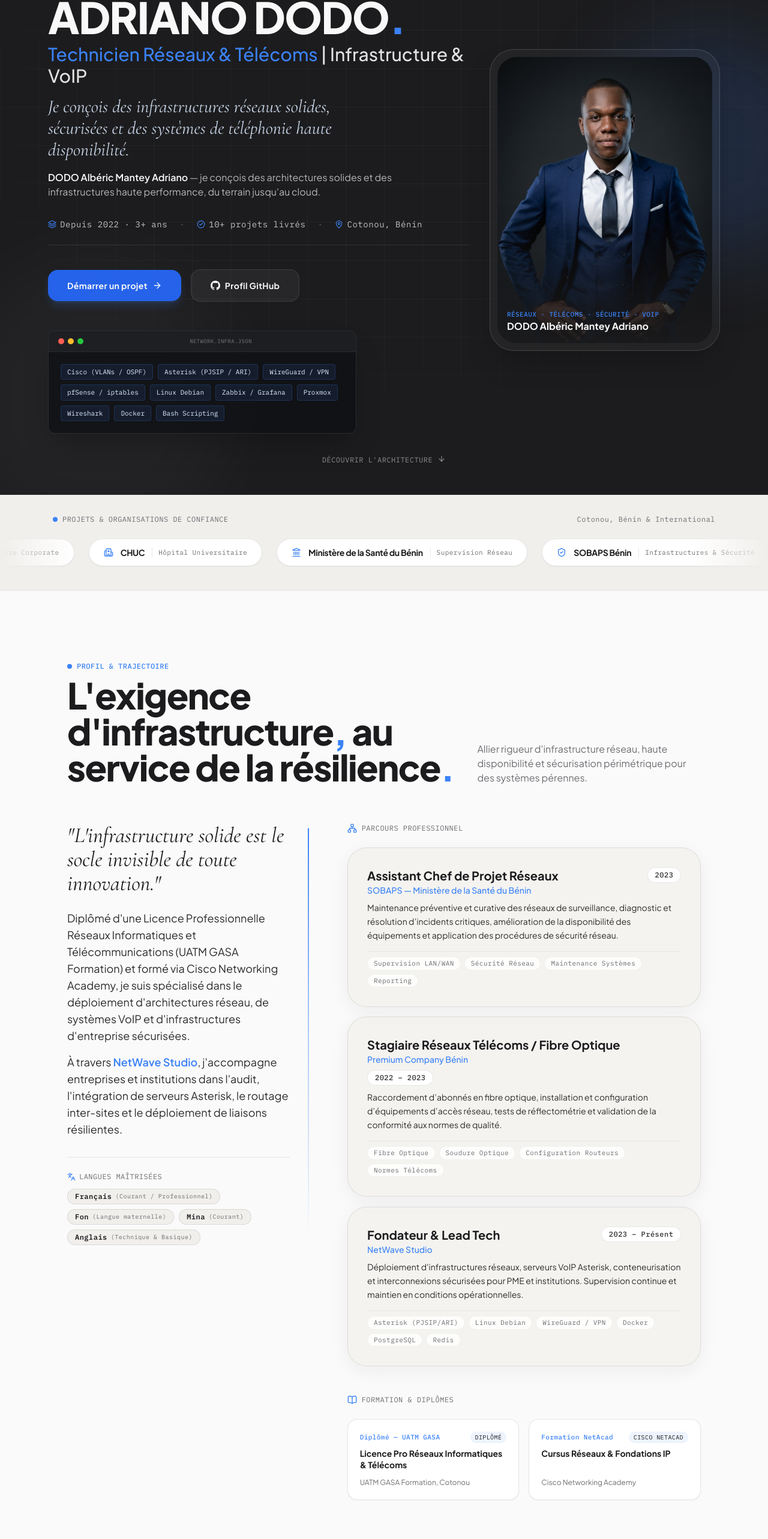
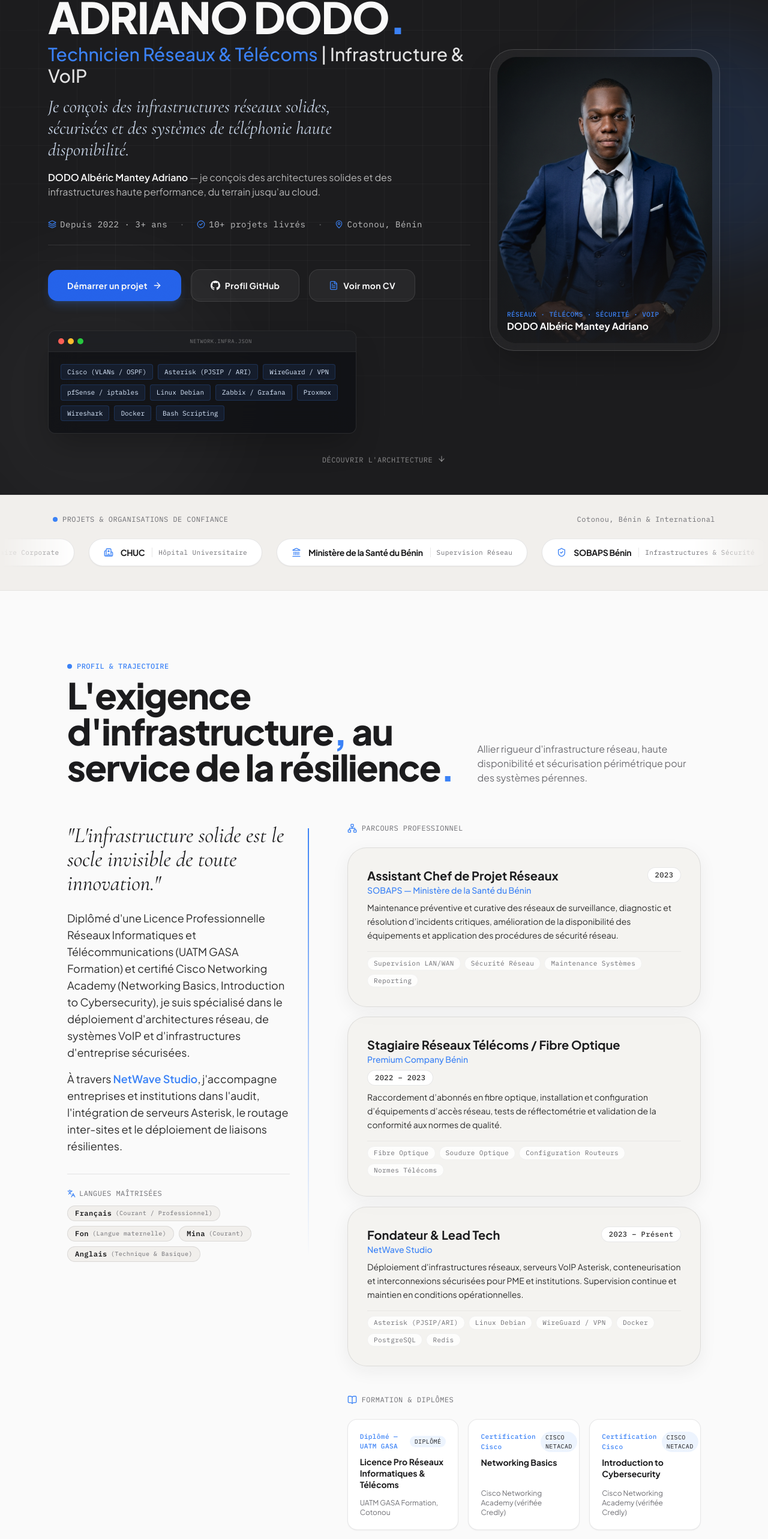
Before and after one commit to netwavestudioweb-creator/DODO-Adriano-Alb-ric-M.-Portfolio-NetwaveStudio, a React (Vite) app: page /reseaux-telecoms in a window 1280 px wide. Shown: the part 206-2772 px from the top of the page at 60% size. Built offline with nearby package versions, Linux system fonts and the light colour scheme.

Commit message:
feat: ajout bouton CV, mise a jour certifications Cisco/freeCodeCamp, harmonisation des couleurs et nettoyage de la section Services

```diff
--- a/src/components/About.jsx
+++ b/src/components/About.jsx
@@ -54,9 +54,15 @@ export default function About({ track }) {
       badge: 'Diplômé',
     },
     {
-      degree: 'Cursus Réseaux & Fondations IP',
-      school: 'Cisco Networking Academy',
-      year: 'Formation NetAcad',
+      degree: 'Networking Basics',
+      school: 'Cisco Networking Academy (vérifiée Credly)',
+      year: 'Certification Cisco',
+      badge: 'Cisco NetAcad',
+    },
+    {
+      degree: 'Introduction to Cybersecurity',
+      school: 'Cisco Networking Academy (vérifiée Credly)',
+      year: 'Certification Cisco',
       badge: 'Cisco NetAcad',
     },
   ];
@@ -126,7 +132,7 @@ export default function About({ track }) {
               {track === 'network' ? (
                 <>
                   <p>
-                    Diplômé d'une Licence Professionnelle Réseaux Informatiques et Télécommunications (UATM GASA Formation) et formé via Cisco Networking Academy, je suis spécialisé dans le déploiement d'architectures réseau, de systèmes VoIP et d'infrastructures d'entreprise sécurisées.
+                    Diplômé d'une Licence Professionnelle Réseaux Informatiques et Télécommunications (UATM GASA Formation) et certifié Cisco Networking Academy (Networking Basics, Introduction to Cybersecurity), je suis spécialisé dans le déploiement d'architectures réseau, de systèmes VoIP et d'infrastructures d'entreprise sécurisées.
                   </p>
                   <p>
                     À travers <strong className="text-coral font-semibold">NetWave Studio</strong>, j'accompagne entreprises et institutions dans l'audit, l'intégration de serveurs Asterisk, le routage inter-sites et le déploiement de liaisons résilientes.
@@ -220,7 +226,7 @@ export default function About({ track }) {
                 {track === 'dev' ? 'Formation & Certifications' : 'Formation & Diplômes'}
               </h4>
 
-              <div className={`grid grid-cols-1 ${education.length > 1 ? 'sm:grid-cols-2' : ''} gap-4`}>
+              <div className={`grid grid-cols-1 ${education.length > 1 ? (education.length >= 3 ? 'sm:grid-cols-2 lg:grid-cols-3' : 'sm:grid-cols-2') : ''} gap-4`}>
                 {education.map((edu, idx) => (
                   <div
                     key={idx}
--- a/src/components/Hero.jsx
+++ b/src/components/Hero.jsx
@@ -1,6 +1,6 @@
 import React, { useEffect, useRef } from 'react';
 import gsap from 'gsap';
-import { ArrowDown, Sparkles, MapPin, Layers, CheckCircle2, ArrowRight } from 'lucide-react';
+import { ArrowDown, Sparkles, MapPin, Layers, CheckCircle2, ArrowRight, FileText } from 'lucide-react';
 
 export default function Hero({ track }) {
   const heroRef = useRef(null);
@@ -148,6 +148,17 @@ export default function Hero({ track }) {
               <svg viewBox="0 0 24 24" className="w-4 h-4" fill="currentColor"><path d="M12 0c-6.626 0-12 5.373-12 12 0 5.302 3.438 9.8 8.207 11.387.599.111.793-.261.793-.577v-2.234c-3.338.726-4.033-1.416-4.033-1.416-.546-1.387-1.333-1.756-1.333-1.756-1.089-.745.083-.729.083-.729 1.205.084 1.839 1.237 1.839 1.237 1.07 1.834 2.807 1.304 3.492.997.107-.775.418-1.305.762-1.604-2.665-.305-5.467-1.334-5.467-5.931 0-1.311.469-2.381 1.236-3.221-.124-.303-.535-1.524.117-3.176 0 0 1.008-.322 3.301 1.23.957-.266 1.983-.399 3.003-.404 1.02.005 2.047.138 3.006.404 2.291-1.552 3.297-1.23 3.297-1.23.653 1.653.242 2.874.118 3.176.77.84 1.235 1.911 1.235 3.221 0 4.609-2.807 5.624-5.479 5.921.43.372.823 1.102.823 2.222v3.293c0 .319.192.694.801.576 4.765-1.589 8.199-6.086 8.199-11.386 0-6.627-5.373-12-12-12z"/></svg>
               {track === 'network' ? 'Profil GitHub' : 'Voir mon code'}
             </a>
+
+            {/* CV Action */}
+            <a
+              href="/CV_DODO_Adriano.pdf"
+              target="_blank"
+              rel="noopener noreferrer"
+              className="inline-flex items-center gap-2 px-8 py-4 rounded-2xl text-snow font-bold text-sm tracking-wide bg-white/5 hover:bg-white/10 border border-white/10 transition-all"
+            >
+              <FileText className="w-4 h-4 text-coral" />
+              Voir mon CV
+            </a>
           </div>
 
           {/* ATS Stack Banner (Terminal Style) */}
--- a/src/components/Navbar.jsx
+++ b/src/components/Navbar.jsx
@@ -47,16 +47,14 @@ export default function Navbar({ track }) {
 
   const networkNavLinks = [
     { label: 'À propos', href: '#about' },
-    { label: 'Services', href: '#services' },
+    { label: 'Projets', href: '#projects' },
     { label: 'Processus', href: '#process' },
-    { label: 'Projets', href: '#projects' },
     { label: 'Compétences', href: '#skills' },
     { label: 'FAQ', href: '#faq' },
   ];
 
   const defaultNavLinks = [
     { label: 'À propos', href: '#about' },
-    { label: 'Services', href: '#services' },
     { label: 'Projets', href: '#projects' },
     { label: 'Processus', href: '#process' },
     { label: 'Compétences', href: '#skills' },
--- a/src/components/TestimonialsFAQ.jsx
+++ b/src/components/TestimonialsFAQ.jsx
@@ -17,7 +17,7 @@ export default function TestimonialsFAQ({ track }) {
   };
 
   return (
-    <section id="faq" className="py-16 md:py-24 lg:py-28 bg-snow relative">
+    <section id="faq" className="py-16 md:py-24 lg:py-28 bg-snow-2 relative">
       <div className="max-w-6xl mx-auto px-5 sm:px-8 md:px-12">
 
         <div className="grid grid-cols-1 lg:grid-cols-12 gap-16 items-start">
--- a/src/data/faq.json
+++ b/src/data/faq.json
@@ -1,7 +1,7 @@
 [
   {
     "question": "Quelles sont vos modalités d'intervention (CDI, freelance, conseil) ?",
-    "answer": "Diplômé d'une Licence Professionnelle Réseaux & Télécoms (UATM GASA) et formé aux technologies Cisco, je suis ouvert aux opportunités en entreprise (CDI / CDD), aux contrats de prestation freelance et aux missions de conseil technique. J'interviens sur site au Bénin/Afrique de l'Ouest et à distance."
+    "answer": "Diplômé d'une Licence Professionnelle Réseaux & Télécoms (UATM GASA) et certifié Cisco Networking Academy (Networking Basics, Introduction to Cybersecurity), je suis ouvert aux opportunités en entreprise (CDI / CDD), aux contrats de prestation freelance et aux missions de conseil technique. J'interviens sur site au Bénin/Afrique de l'Ouest et à distance."
   },
   {
     "question": "Quelle est votre stack technique de prédilection ?",
--- a/src/pages/TrackPage.jsx
+++ b/src/pages/TrackPage.jsx
@@ -6,7 +6,6 @@ import Reveal from '../components/Reveal';
 // Lazy loaded components
 const TrustBanner = lazy(() => import('../components/TrustBanner'));
 const About = lazy(() => import('../components/About'));
-const Services = lazy(() => import('../components/Services'));
 const Process = lazy(() => import('../components/Process'));
 const Projects = lazy(() => import('../components/Projects'));
 const Skills = lazy(() => import('../components/Skills'));
@@ -22,10 +21,8 @@ export default function TrackPage() {
 
       <Reveal><TrustBanner track={track} /></Reveal>
       <Reveal><About track={track} /></Reveal>
-      {track !== 'dev' && <Reveal><Services track={track} /></Reveal>}
-      {track !== 'dev' && <Reveal><Process track={track} /></Reveal>}
       <Reveal><Projects track={track} /></Reveal>
-      {track === 'dev' && <Reveal><Process track={track} /></Reveal>}
+      <Reveal><Process track={track} /></Reveal>
       <Reveal><Skills track={track} /></Reveal>
       <Reveal><TestimonialsFAQ track={track} /></Reveal>
       <Reveal><Contact track={track} /></Reveal>
```
Also changed, not shown: 1 other file (tests, documents, lock files or other folders).
